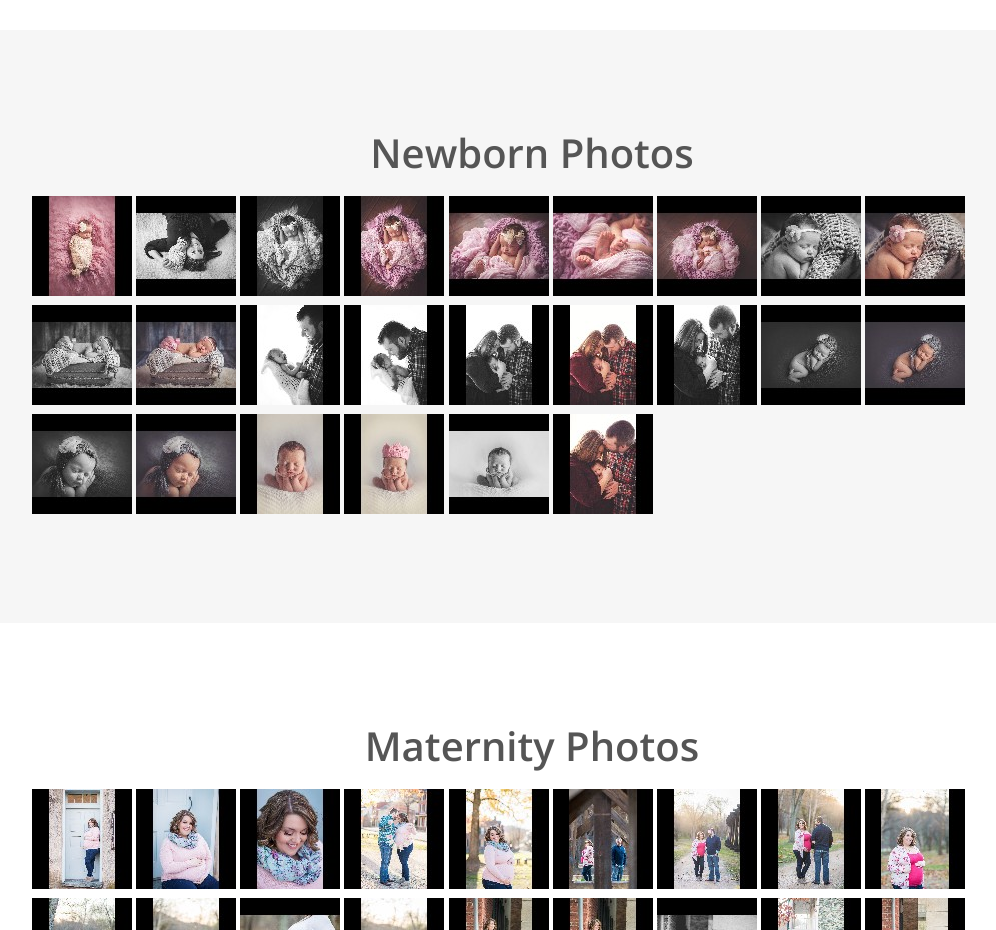
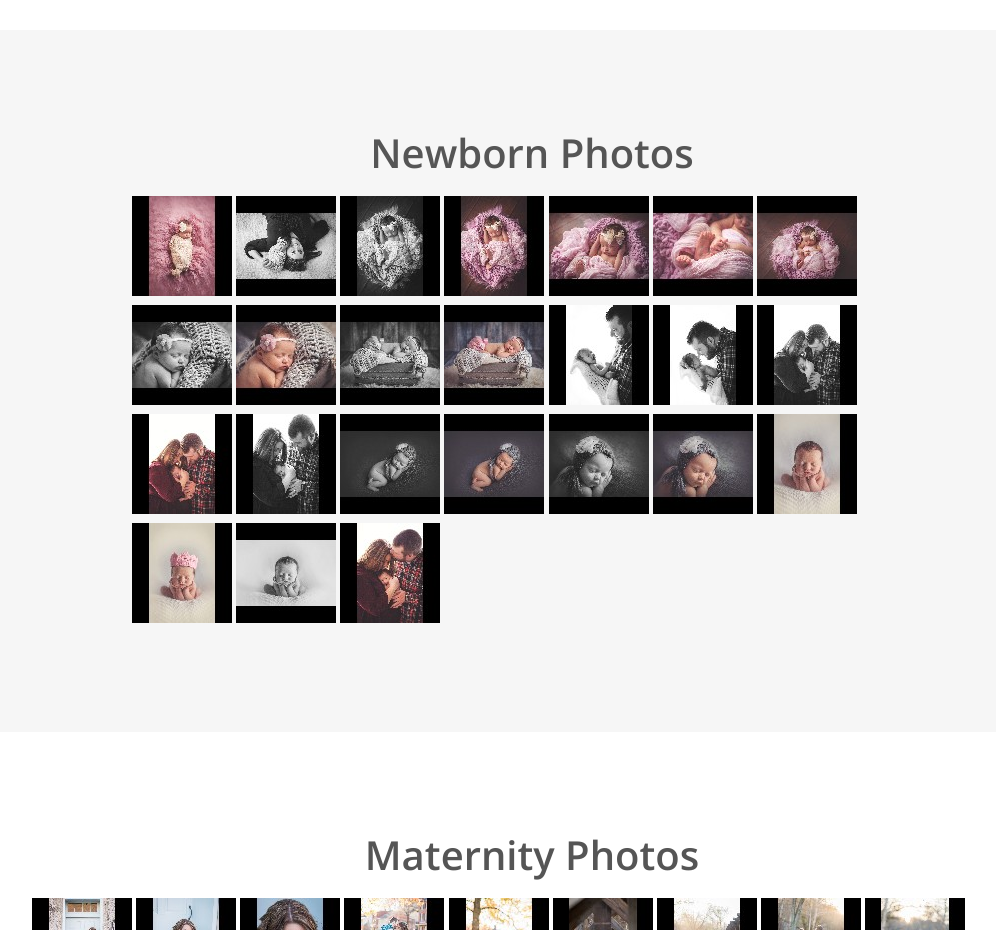
Before and after one commit to snowden88/snowden88.github.io, a plain HTML site: page index.html in a window 1280 px wide. Shown: the part 1500-2430 px from the top of the page, without its empty margins (108-1104 px from the left). Drawn offline with nearby package versions, Linux system fonts and the light colour scheme.

Commit message:
centering photos

```diff
--- a/css/style.css
+++ b/css/style.css
@@ -295,6 +295,11 @@ header .toggle-menu{
     overflow: hidden;
 }
 
+.nb-photo {
+  margin: auto;
+  max-width: 800px;
+}
+
 .cta{
     background: #fbc93d;
     position: relative;
```
